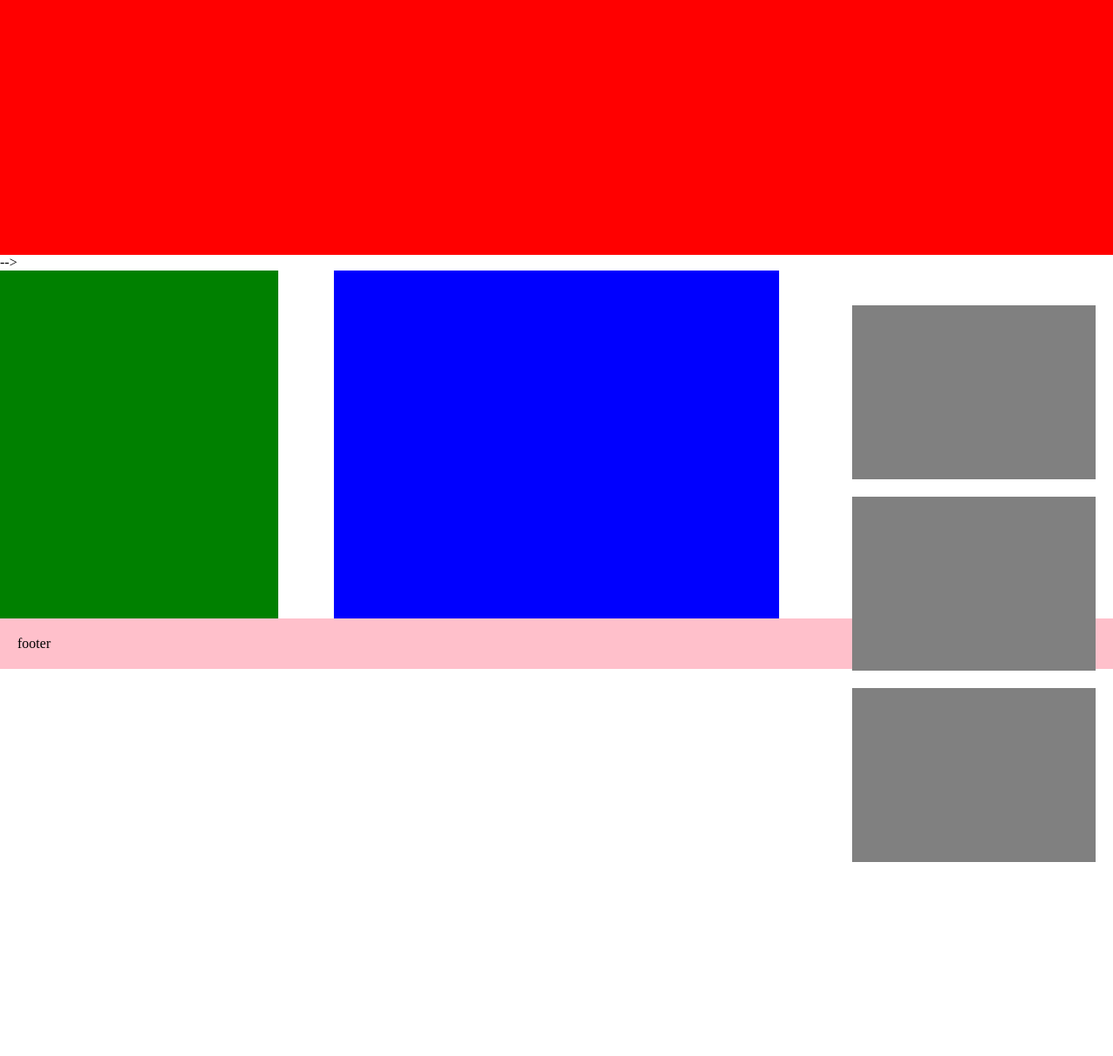
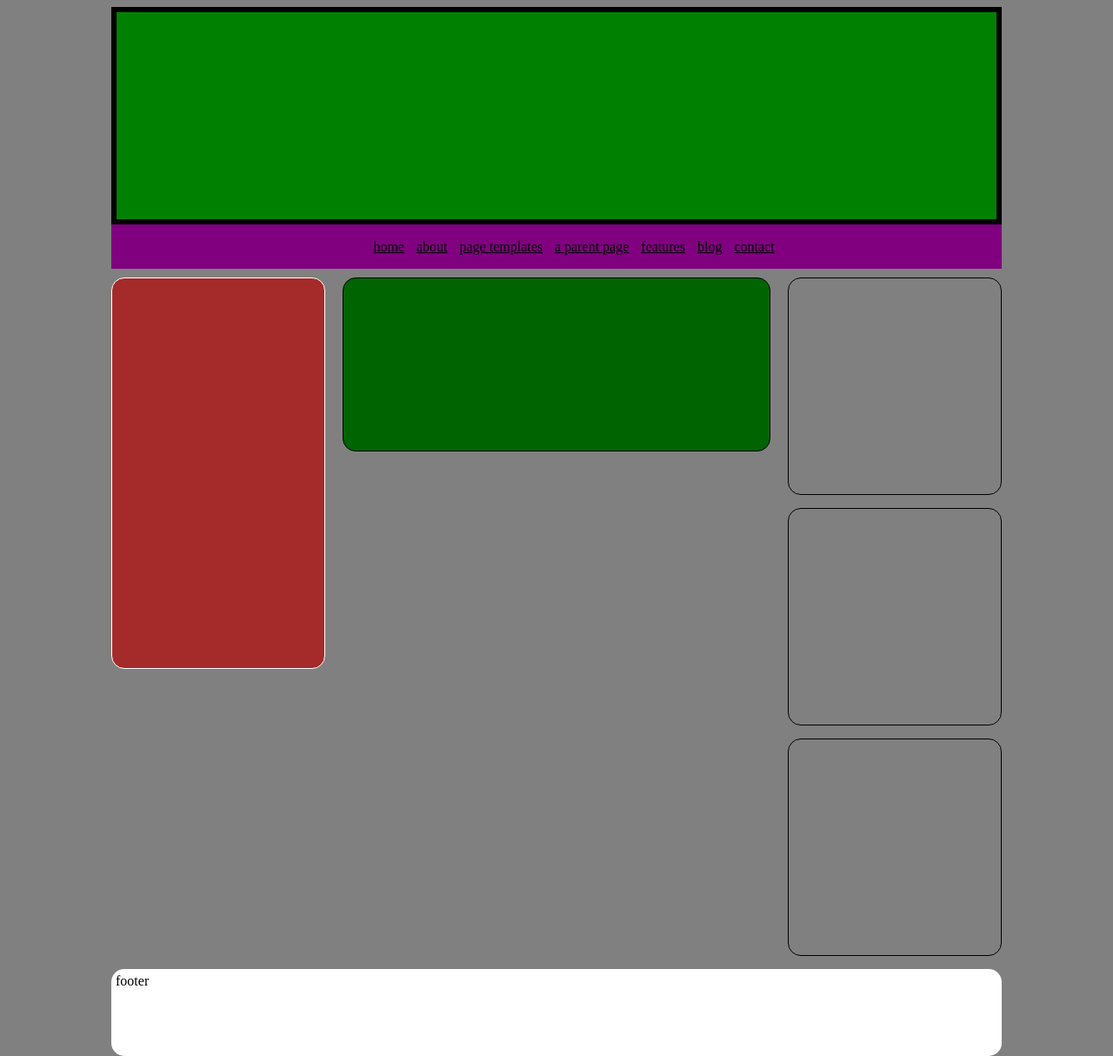
Before and after one commit to SalvatoreLauriola/htmlcss-struttura-wp, a plain HTML site: page index.html in a window 1280 px wide. Shown: the part 7-1221 px from the top of the page at 87% size. Before the commit the page ends 998 px from the top, so only its background shows below. Drawn offline with Linux system fonts and the light colour scheme.

Commit message:
corretto

```diff
--- a/index.html
+++ b/index.html
@@ -7,63 +7,72 @@
   </head>
 
 <body>
+  <div id="layout">
 
-<header class="main-header"></header>
+  </div>
+
+<header class="main-header">
+  <div id="img_sfondo">
+
+  </div>
 
 <section id="menu">
-  <!-- <ol class="lista">
-    <li>HOME</li>
-    <li>ABOUT</li>
-    <li>PAGE TEMPLATES</li>
-    <li>A PARENT PAGE</li>
-    <li>FEATURES</li>
-    <li>BLOG</li>
-    <!-- <li>CONTACT</li> -->
-
-  <!-- </ol> --> -->
-
+  <ul class="menutab">
+    <li><a href="#">home</a></li>
+    <li><a href="#">about</a></li>
+    <li><a href="#">page templates</a></li>
+    <li><a href="#">a parent page</a></li>
+    <li><a href="#">features</a></li>
+    <li><a href="#">blog</a></li>
+    <li><a href="#">contact</a></li>
+  </ul>
 </section>
+</header>
 
 
 
 
-  <main class="clearfix">
+  <main class>
   <div class="col-sx">
     <aside class="sidebar">
 
     </aside>
-
   </div>
 
   <div class="col-cent">
-
+    <p class="testo-cent"></p>
   </div>
 
   <div class="col-dx">
-    <div class="mini">
+    <section class="sez1">
+      <p></p>
 
-    </div>
-    <div class="mini">
+    </section>
 
-    </div>
-    <div class="mini">
+    <section class="sez2">
+      <p></p>
 
-    </div>
+    </section>
 
-    <div class="division clearfix">
-    <div class="title"></div>
+    <section class="sez3">
+      <p></p>
+
+    </section>
 
   </div>
 
 
-  </div>
-
   </main>
 
 
-<footer class="main-footer clearfix">footer</footer>
+<footer>
+<div class="foot clearfix">
 
+  footer
 
+</div>
+
+</footer>
 
 </body>
 </html>
--- a/style/main.css
+++ b/style/main.css
@@ -2,93 +2,133 @@
   margin: 0;
   box-sizing: border-box;
 }
- #menu {
-   height: 30px
-   background-color: white;
- }
 
-#ok {
-  background-image: image('/img/sfondo.jpg');
+#layout {
+  width: 50%;
+  margin: 10px auto;
+}
+
+body {
+  background: grey;
+  margin: auto;
+  width: 80%;
+}
+
+header {
+  padding-top: 5px;
+}
 
 
+
+#img_sfondo{
+  height: 250px;
+  background: green;
+  border: 6px solid black;
 }
+
+.menutab li {
+  display: inline-block;
+  vertical-align: middle;
+}
+
+.menutab a{
+  display: inline-block;
+  margin:0 5px;
+  color: black;
+}
+
+#menu {
+  margin: 0 auto;
+  background: purple;
+  line-height: 50px;
+  text-align: center;
+}
+
+.clearfix{
+  content:'';
+  display: table;
+  clear: both;
+}
+
 .main-header {
-  height: 300px;
-  background: red;
-  padding: 20px;
+  width: 100%;
+  margin: 10px auto;
 }
 
 .col-sx,
 .col-cent,
-.col-dx {
- float: left;
- padding: 0 16px;
+.col-dx{
+  float: left;
 }
 
-.col-sx {
-  height: 400px;
-  background: green;
+.col-sx{
   width: 25%;
-  padding: 20px;
-
-
 }
 
-.col-cent {
-  height: 400px;
-  background: blue;
-  width: 40%;
-  margin-right: 5%;
-  margin-left: 5%;
-  padding: 20px;
-
+.sidebar{
+  background: brown;
+  border-radius: 15px;
+  border: 1px solid white;
+  padding: 5px;
+  height: 450px;
+  margin-right: 10px;
 }
 
-.sidebar  {
+.col-cent{
+  width: 50%;
+  height: 350px;
+}
 
-}
-.col-dx {
-  height: 400px;
-  background: white;
-  width: 25%;
-  padding: 20px;
-
+.testo-cent {
+  border: 1px solid black;
+  border-radius: 15px;
+  background: darkgreen;
+  padding: 5px;
+  height: 200px;
+  margin: 0 10px;
 }
 
 
-.main-footer {
-  background: pink;
-  padding: 20px;
+
+.sez1{
+  height: 250px;
+  border: 1px solid black;
+  border-radius: 15px;
+  background: #white;
+  margin-bottom: 15px;
+  padding: 5px;
+  margin-left: 10px;
 }
 
-.clearfix::after {
-  content: '';
-  display: table;
-  clear: both;
+.sez2{
+  height: 250px;
+  border: 1px solid black;
+  border-radius: 15px;
+  background: #white;
+  margin-bottom: 15px;
+  padding: 5px;
+  margin-left: 10px;
 }
 
-/* .division {
-
-  width: 50%;
-  max-width: 100%;
-  float: left; */
-
+.sez3{
+  height: 250px;
+  border: 1px solid black;
+  border-radius: 15px;
+  background: #white;
+  margin-bottom: 15px;
+  padding: 5px;
+  margin-left: 10px;
 }
 
-.lista{
-  display: inline-block;
-  padding-top: 20px;
-  padding-bottom: 20px;
-  line-height: normal;
-
+.col-dx{
+  width: 25%;
 }
 
-/* .clearfix {
-  min-height: 200px;
-} */
-
-.mini {
-  margin-top: 20px;
-  background: grey;
-  height: 200px;
+.foot{
+  width: 100%;
+  height: 100px;
+  background: white;
+  border-radius: 15px;
+  margin: 0 auto;
+  padding: 5px;
 }
```
Lines whose indentation alone changed are shown as unchanged.
